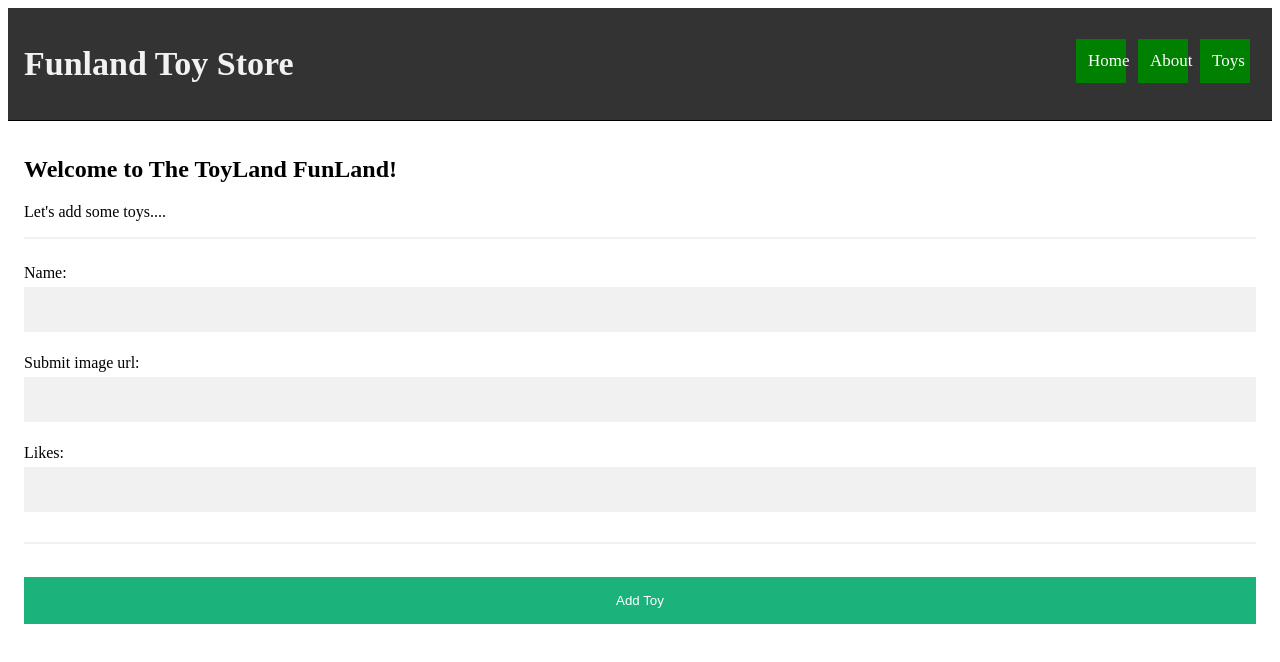
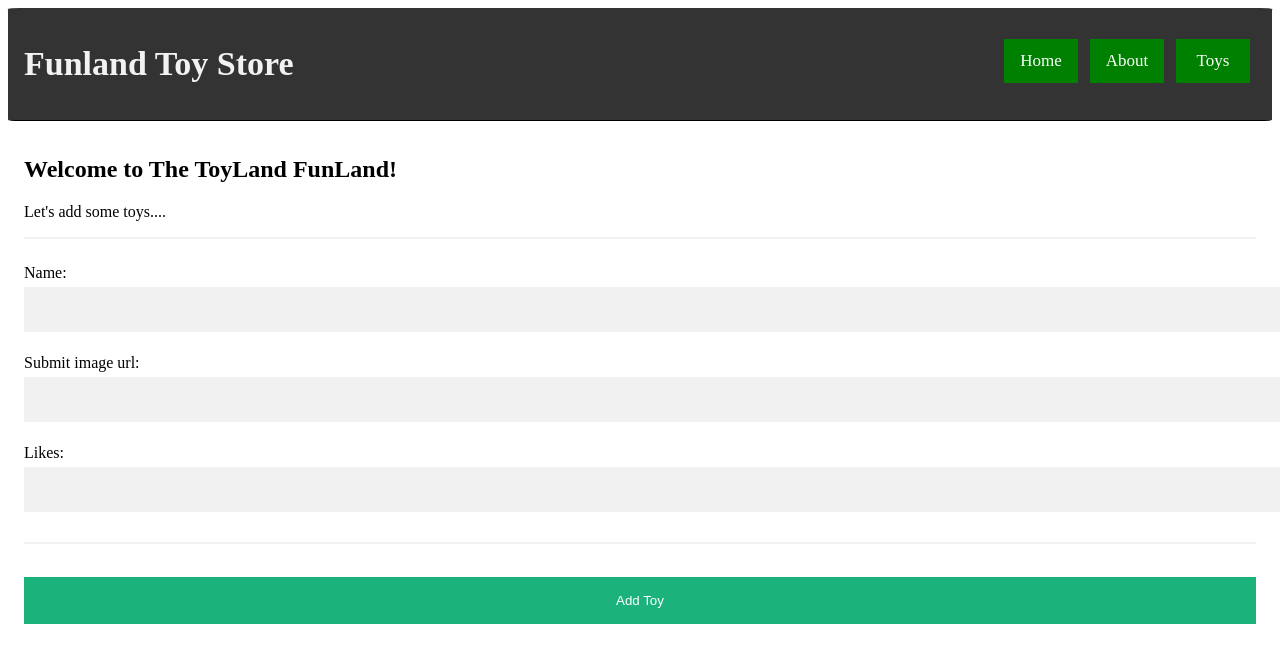
Before and after one commit to Frost254/phase-2-project, a React (Create React App) app: page / in a window 1280 px wide. Shown: the top 662 px of the page. Built offline with nearby package versions, Linux system fonts and the light colour scheme; data requests are answered from the project's data file.

Commit message:
Debugged Links

```diff
--- a/db.json
+++ b/db.json
@@ -23,6 +23,38 @@
       "image": "http://www.pngmart.com/files/3/Toy-Story-Woody-PNG-Photos.png",
       "likes": "10",
       "id": 307
+    },
+    {
+      "formData": {
+        "name": "",
+        "img": "",
+        "likes": ""
+      },
+      "id": 308
+    },
+    {
+      "formData": {
+        "name": "",
+        "img": "",
+        "likes": ""
+      },
+      "id": 309
+    },
+    {
+      "formData": {
+        "name": "",
+        "img": "",
+        "likes": ""
+      },
+      "id": 310
+    },
+    {
+      "formData": {
+        "name": "",
+        "img": "",
+        "likes": ""
+      },
+      "id": 311
     }
   ]
 }
--- a/src/components/Toys.js
+++ b/src/components/Toys.js
@@ -2,7 +2,7 @@ import React from "react";
 import styles from "./css/styles.css"
 
 
-function About({ toys }) {
+function Toys({ toys }) {
   return <>
   <h1>This is my Toys component!</h1>
   <div>
@@ -21,4 +21,4 @@ function About({ toys }) {
   </>;
 }
 
-export default About;
+export default Toys;
--- a/src/components/css/styles.css
+++ b/src/components/css/styles.css
@@ -12,6 +12,7 @@
     padding: 14px 16px;
     text-decoration: none;
     font-size: 17px;
+    border-radius: 1%;
 }
 
 .topnav {
@@ -42,9 +43,7 @@
     max-height: 200px;
 }
 
-* {
-    box-sizing: border-box
-}
+
 
 /* Add padding to containers */
 .container {
```
